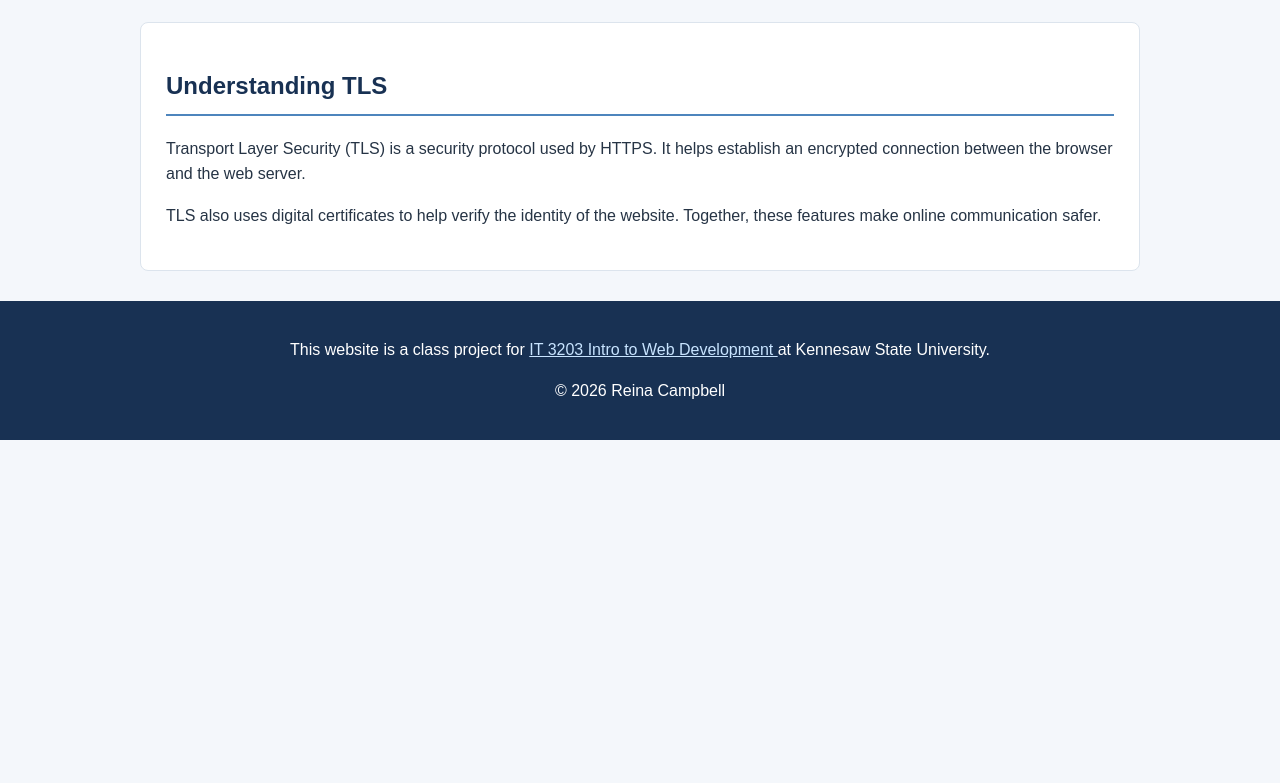
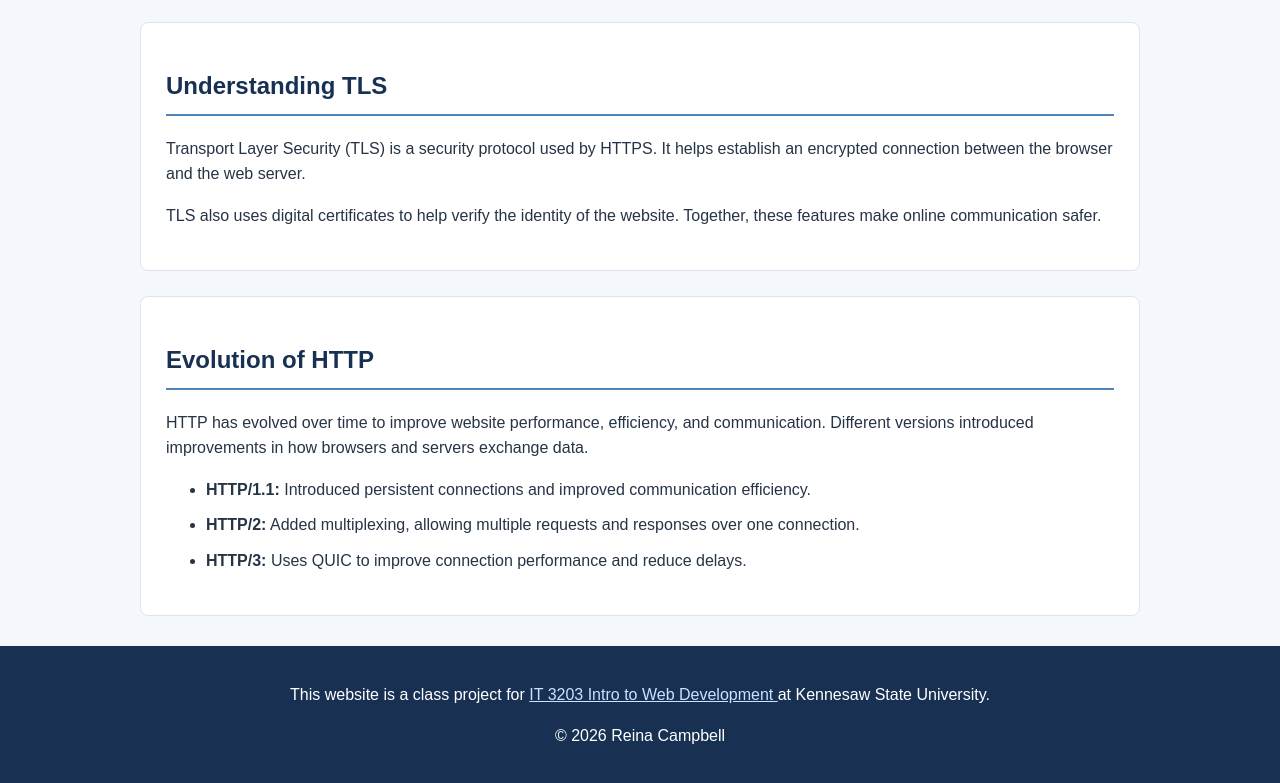
Before and after one commit to reinacampbell13/introtowebdev, a plain HTML site: page topic2.html in a window 1280 px wide. Shown: the part 1296-2079 px from the top of the page. Before the commit the page ends 1736 px from the top, so only its background shows below. Drawn offline with Linux system fonts and the light colour scheme.

Commit message:
Update topic2.html

```diff
--- a/topic2.html
+++ b/topic2.html
@@ -102,6 +102,36 @@
                 communication safer.
             </p>
         </section>
+
+<!-- Additional research: Development of HTTP versions -->
+<section>
+    <h2>Evolution of HTTP</h2>
+    <p>
+        HTTP has evolved over time to improve website
+        performance, efficiency, and communication.
+        Different versions introduced improvements
+        in how browsers and servers exchange data.
+    </p>
+
+    <!-- List explaining major HTTP versions -->
+    <ul>
+        <li>
+            <strong>HTTP/1.1:</strong>
+            Introduced persistent connections and
+            improved communication efficiency.
+        </li>
+        <li>
+            <strong>HTTP/2:</strong>
+            Added multiplexing, allowing multiple
+            requests and responses over one connection.
+        </li>
+        <li>
+            <strong>HTTP/3:</strong>
+            Uses QUIC to improve connection performance
+            and reduce delays.
+        </li>
+    </ul>
+</section>
     </main>
 
     <!-- Required course footer -->
```
